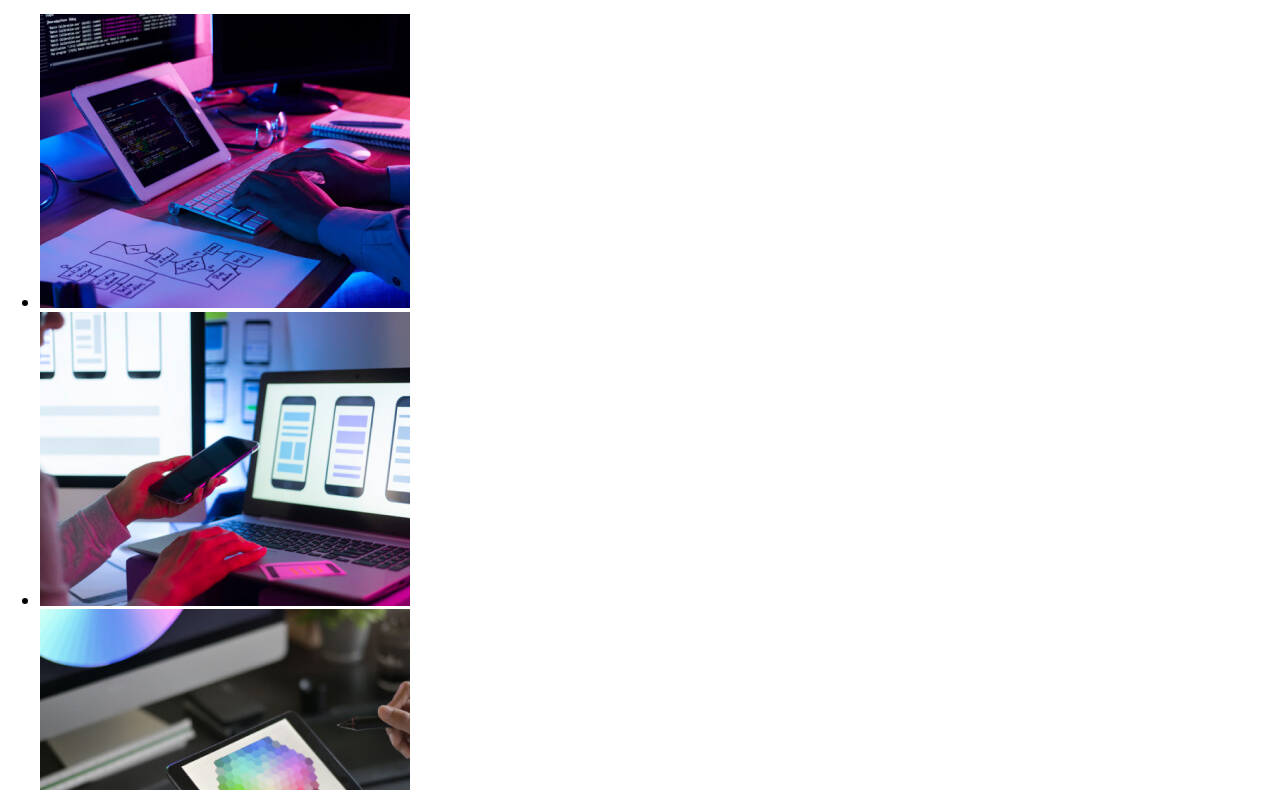
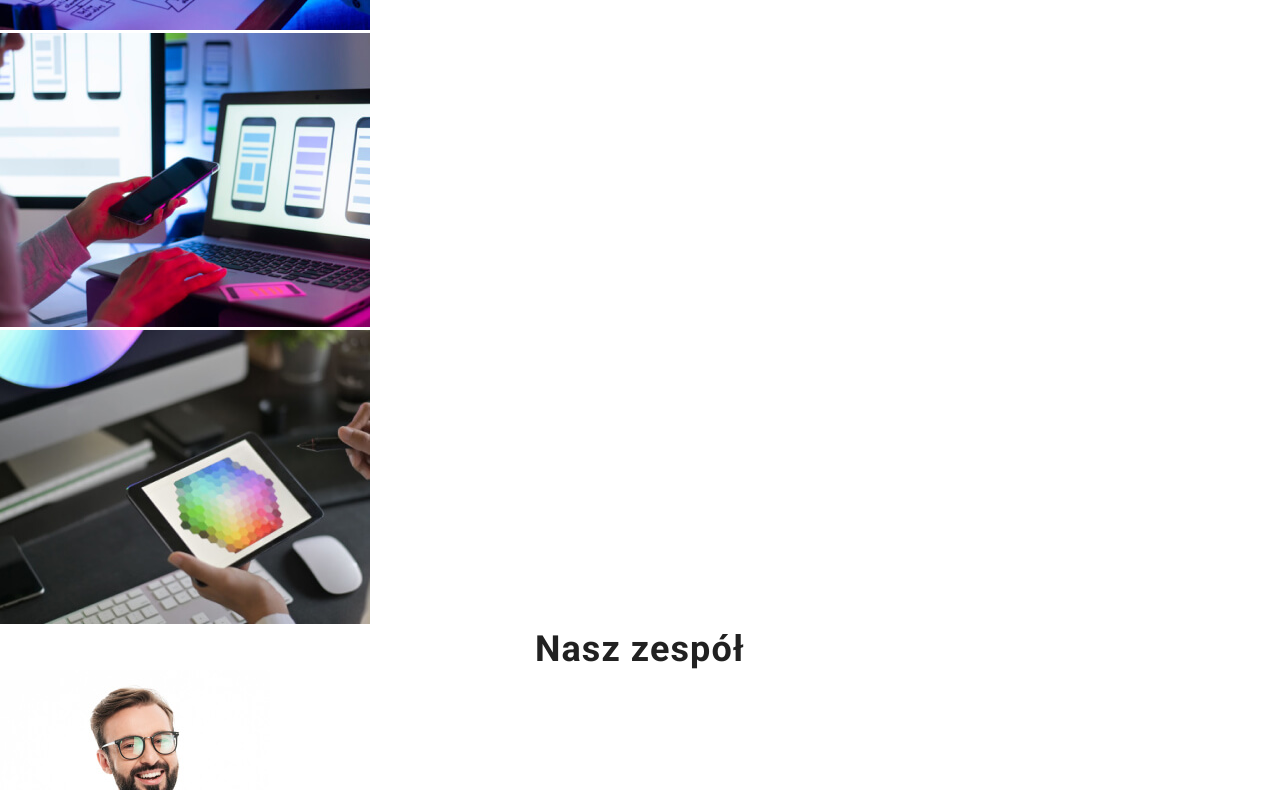
Before and after one commit to monika-mikolajczyk/goit-markup-hw-03, a plain HTML site: page index.html in a window 1280 px wide. Shown: the part 675-1465 px from the top of the page. Drawn offline with nearby package versions, Linux system fonts and the light colour scheme.

Commit message:
reset stylów selektora tagu dla elementów <h1>...<h6>, <p> i <ul>

```diff
--- a/css/styles.css
+++ b/css/styles.css
@@ -244,3 +244,19 @@ color: #757575;
 .nazwa-klasy-4 {
 color:#FFFFFF;
 }
+
+
+/* --- homework-3_style-geometrii --- */
+
+/* --- resetowanie stylów selektora tagu dla elementów <h1>...<h6>, <p> i <ul> --- */
+
+h1,
+h2,
+h3,
+ul,
+li,
+p
+{
+margin: 0;
+padding: 0;
+}
```
